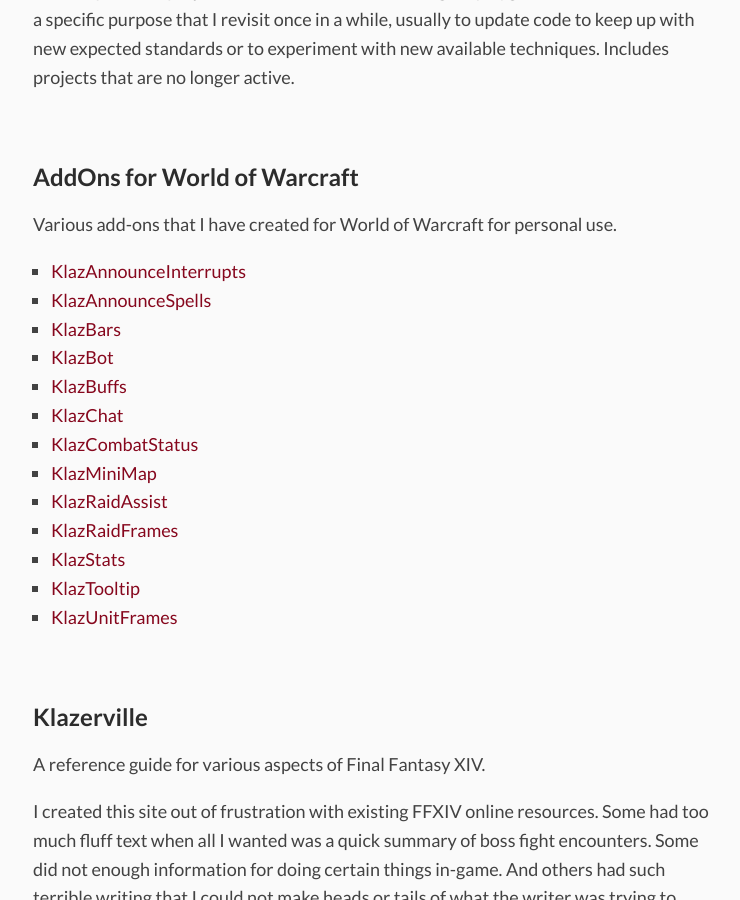
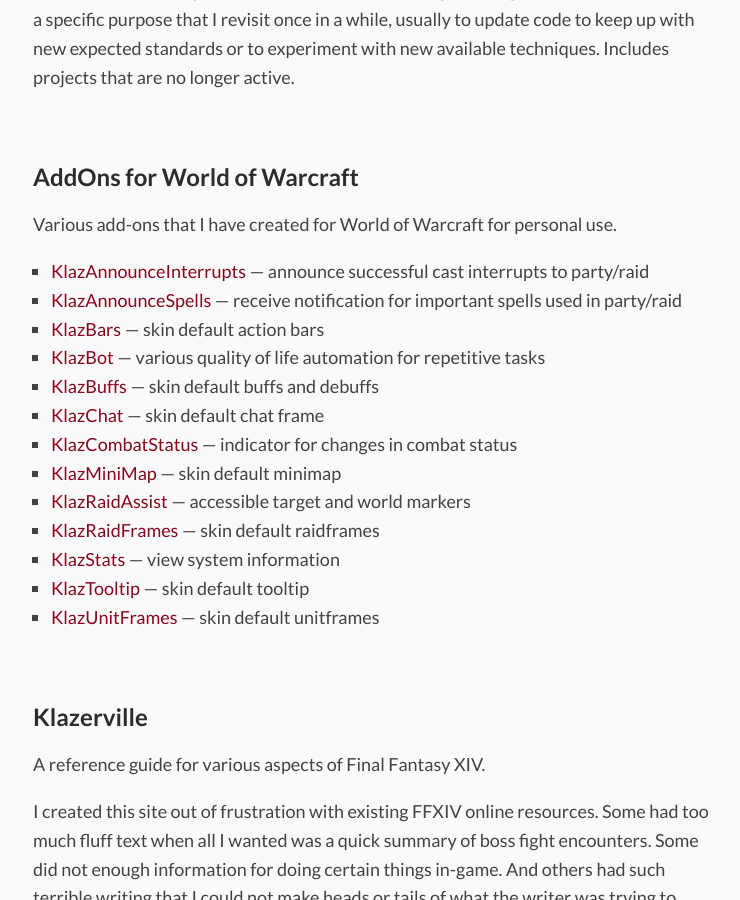
Before and after one commit to haothitran/posts, a Jekyll site: the page built from _pages/projects.md, in a window 1280 px wide and 900 px high, scrolled down 283 px. Shown: the whole window, without its empty margins (265-1005 px from the left). Built offline with Jekyll 4.4.1, drawn with Linux system fonts in a browser that asks for light colours.

Commit message:
Add description for World of Warcraft add-ons

```diff
--- a/_pages/projects.md
+++ b/_pages/projects.md
@@ -12,19 +12,19 @@ A list of personal projects. Most of these are small digital playgrounds that I
 
 Various add-ons that I have created for World of Warcraft for personal use.
 
-- [KlazAnnounceInterrupts](https://github.com/haothitran/KlazAnnounceInterrupts)
-- [KlazAnnounceSpells](https://github.com/haothitran/KlazAnnounceSpells)
-- [KlazBars](https://github.com/haothitran/KlazBars)
-- [KlazBot](https://github.com/haothitran/KlazBot)
-- [KlazBuffs](https://github.com/haothitran/KlazBuffs)
-- [KlazChat](https://github.com/haothitran/KlazChat)
-- [KlazCombatStatus](https://github.com/haothitran/KlazCombatStatus)
-- [KlazMiniMap](https://github.com/haothitran/KlazMiniMap)
-- [KlazRaidAssist](https://github.com/haothitran/KlazRaidAssist)
-- [KlazRaidFrames](https://github.com/haothitran/KlazRaidFrames)
-- [KlazStats](https://github.com/haothitran/KlazStats)
-- [KlazTooltip](https://github.com/haothitran/KlazTooltip)
-- [KlazUnitFrames](https://github.com/haothitran/KlazUnitFrames)
+- [KlazAnnounceInterrupts](https://github.com/haothitran/KlazAnnounceInterrupts) — announce successful cast interrupts to party/raid
+- [KlazAnnounceSpells](https://github.com/haothitran/KlazAnnounceSpells) — receive notification for important spells used in party/raid
+- [KlazBars](https://github.com/haothitran/KlazBars) — skin default action bars
+- [KlazBot](https://github.com/haothitran/KlazBot) — various quality of life automation for repetitive tasks
+- [KlazBuffs](https://github.com/haothitran/KlazBuffs) — skin default buffs and debuffs
+- [KlazChat](https://github.com/haothitran/KlazChat) — skin default chat frame
+- [KlazCombatStatus](https://github.com/haothitran/KlazCombatStatus) — indicator for changes in combat status
+- [KlazMiniMap](https://github.com/haothitran/KlazMiniMap) — skin default minimap
+- [KlazRaidAssist](https://github.com/haothitran/KlazRaidAssist) — accessible target and world markers
+- [KlazRaidFrames](https://github.com/haothitran/KlazRaidFrames) — skin default raidframes
+- [KlazStats](https://github.com/haothitran/KlazStats) — view system information
+- [KlazTooltip](https://github.com/haothitran/KlazTooltip) — skin default tooltip
+- [KlazUnitFrames](https://github.com/haothitran/KlazUnitFrames) — skin default unitframes
 
 ## Klazerville
 
```
